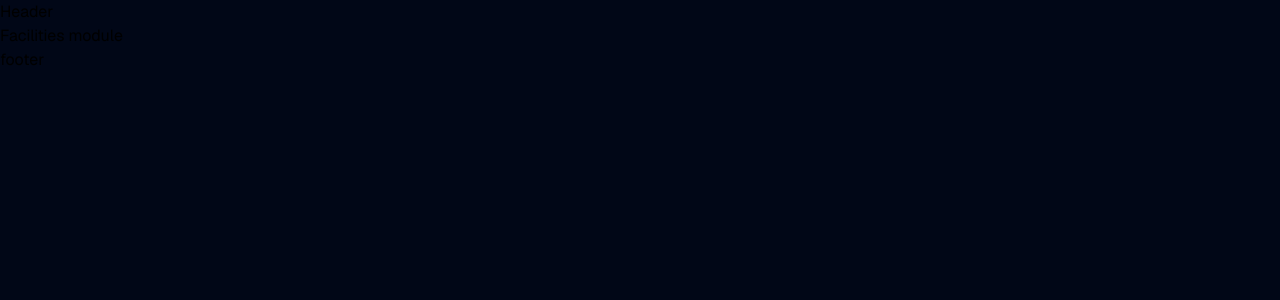
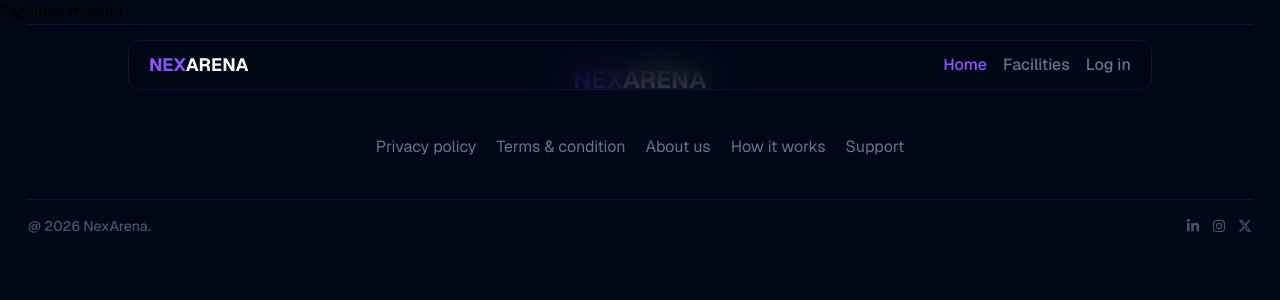
Before and after one commit to quantumrahman/nexarena-frontend, a Next.js app: page /facilities in a window 1280 px wide. Shown: the top 300 px of the page. Built offline with nearby package versions, Linux system fonts and the light colour scheme.

Commit message:
refactor: fanalize header and footer design

```diff
--- a/src/components/shared/Footer/Footer.js
+++ b/src/components/shared/Footer/Footer.js
@@ -1,9 +1,88 @@
 "use client";
+
+import { FaXTwitter, FaInstagram, FaLinkedinIn } from "react-icons/fa6";
+
+import Link from "next/link";
 
 export default function Footer() {
     return (
-        <div className="w-full">
-            <h1>footer</h1>
-        </div>
+        <footer className="w-full px-5 md:px-6 lg:px-7">
+            <div className="mx-auto w-full max-w-7xl border-y border-slate-900 py-10">
+                <div className="w-full text-center">
+                    <h1 className="text-2xl leading-tight font-bold text-white uppercase">
+                        <span className="text-violet-500">Nex</span>Arena
+                    </h1>
+                </div>
+                <nav className="mt-5 w-full md:mt-10">
+                    <ul className="flex flex-wrap items-center justify-center gap-5">
+                        <li className="text-base font-normal">
+                            <Link
+                                href={"/"}
+                                className="text-slate-500 transition-all duration-200 ease-linear hover:text-slate-400"
+                            >
+                                Privacy policy
+                            </Link>
+                        </li>
+                        <li className="text-base font-normal">
+                            <Link
+                                href={"/"}
+                                className="text-slate-500 transition-all duration-200 ease-linear hover:text-slate-400"
+                            >
+                                Terms & condition
+                            </Link>
+                        </li>
+                        <li className="text-base font-normal">
+                            <Link
+                                href={"/"}
+                                className="text-slate-500 transition-all duration-200 ease-linear hover:text-slate-400"
+                            >
+                                About us
+                            </Link>
+                        </li>
+                        <li className="text-base font-normal">
+                            <Link
+                                href={"/"}
+                                className="text-slate-500 transition-all duration-200 ease-linear hover:text-slate-400"
+                            >
+                                How it works
+                            </Link>
+                        </li>
+                        <li className="text-base font-normal">
+                            <Link
+                                href={"/"}
+                                className="text-slate-500 transition-all duration-200 ease-linear hover:text-slate-400"
+                            >
+                                Support
+                            </Link>
+                        </li>
+                    </ul>
+                </nav>
+            </div>
+            <div className="mx-auto flex w-full max-w-7xl flex-wrap items-center justify-between py-4">
+                <span className="text-sm font-medium text-slate-600">
+                    @ {new Date().getFullYear()} NexArena.
+                </span>
+                <div className="flex items-center justify-center gap-3">
+                    <Link
+                        href={"/"}
+                        className="text-sm text-slate-600 transition-all duration-200 ease-linear hover:text-white"
+                    >
+                        <FaLinkedinIn />
+                    </Link>
+                    <Link
+                        href={"/"}
+                        className="text-sm text-slate-600 transition-all duration-200 ease-linear hover:text-white"
+                    >
+                        <FaInstagram />
+                    </Link>
+                    <Link
+                        href={"/"}
+                        className="text-sm text-slate-600 transition-all duration-200 ease-linear hover:text-white"
+                    >
+                        <FaXTwitter />
+                    </Link>
+                </div>
+            </div>
+        </footer>
     );
 }
--- a/src/components/shared/Header/Header.js
+++ b/src/components/shared/Header/Header.js
@@ -1,9 +1,48 @@
 "use client";
+
+import { RiMenu3Fill } from "react-icons/ri";
+
+import Link from "next/link";
 
 export default function Header() {
     return (
-        <div className="w-full">
-            <h1>Header</h1>
-        </div>
+        <header className="fixed top-0 left-0 z-30 w-full px-5 pt-5 md:px-6 md:pt-10 lg:px-7">
+            <div className="mx-auto flex w-full max-w-5xl items-center justify-between rounded-xl border border-slate-900 bg-[#010717]/70 px-4 py-3 backdrop-blur-lg md:px-5 md:py-3">
+                <h1 className="text-lg leading-tight font-bold text-white uppercase">
+                    <span className="text-violet-500">Nex</span>Arena
+                </h1>
+                <nav className="hidden w-fit md:block">
+                    <ul className="flex items-center justify-center gap-4">
+                        <li className="text-base font-medium">
+                            <Link
+                                href={"/"}
+                                className="text-violet-500 transition-colors duration-200 ease-linear hover:text-slate-400"
+                            >
+                                Home
+                            </Link>
+                        </li>
+                        <li className="text-base font-medium">
+                            <Link
+                                href={"/facilities"}
+                                className="text-slate-500 transition-colors duration-200 ease-linear hover:text-slate-400"
+                            >
+                                Facilities
+                            </Link>
+                        </li>
+                        <li className="text-base font-medium">
+                            <Link
+                                href={"/auth/login"}
+                                className="text-slate-500 transition-colors duration-200 ease-linear hover:text-slate-400"
+                            >
+                                Log in
+                            </Link>
+                        </li>
+                    </ul>
+                </nav>
+                <button className="block flex cursor-pointer items-center justify-center text-lg text-white transition-colors duration-200 ease-linear hover:text-violet-500 md:hidden">
+                    <RiMenu3Fill />
+                </button>
+            </div>
+        </header>
     );
 }
```
